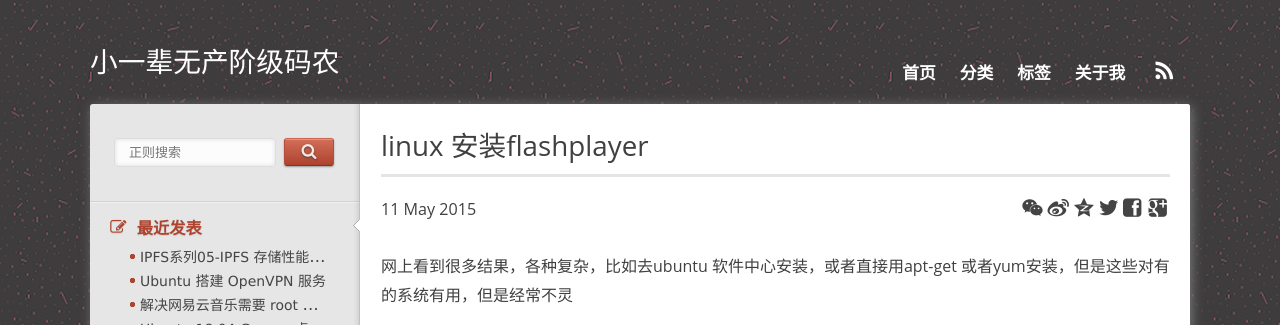
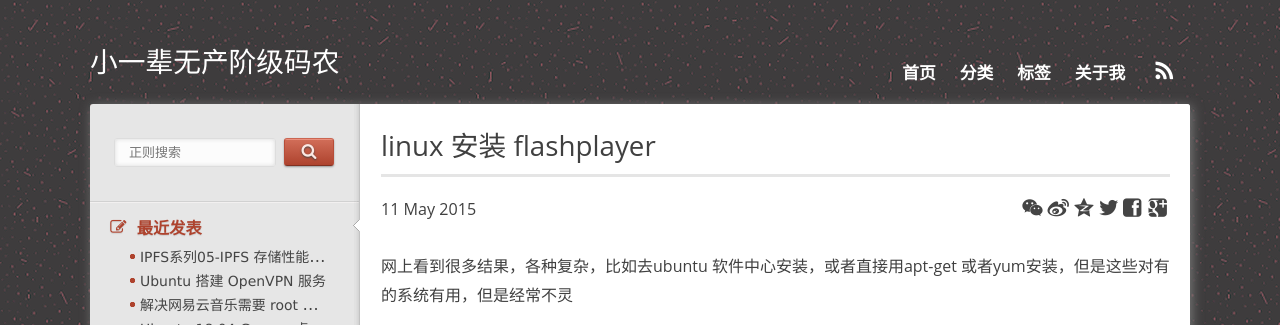
Before and after one commit to FunctFan/blog, a Jekyll site: the page built from _posts/2015/05/2015-05-11-ubuntu-install-flash-player.md, in a window 1280 px wide and 900 px high. Shown: the top 325 px of the window. Built offline with Jekyll 4.4.1, drawn with Linux system fonts in a browser that asks for light colours.

Commit message:
update tow blogs

```diff
--- a/_posts/2015/05/2015-05-11-ubuntu-install-flash-player.md
+++ b/_posts/2015/05/2015-05-11-ubuntu-install-flash-player.md
@@ -1,6 +1,6 @@
 ---
 layout: post
-title: "linux 安装flashplayer"
+title: "linux 安装 flashplayer"
 categories: [Linux]
 tags: [linux,flashpalyer]
 status: publish
```
Also changed, not shown: _posts/2015/11/2015-11-02-sogou-input-chinese-in-ubuntu.md (+1 -1 lines).
